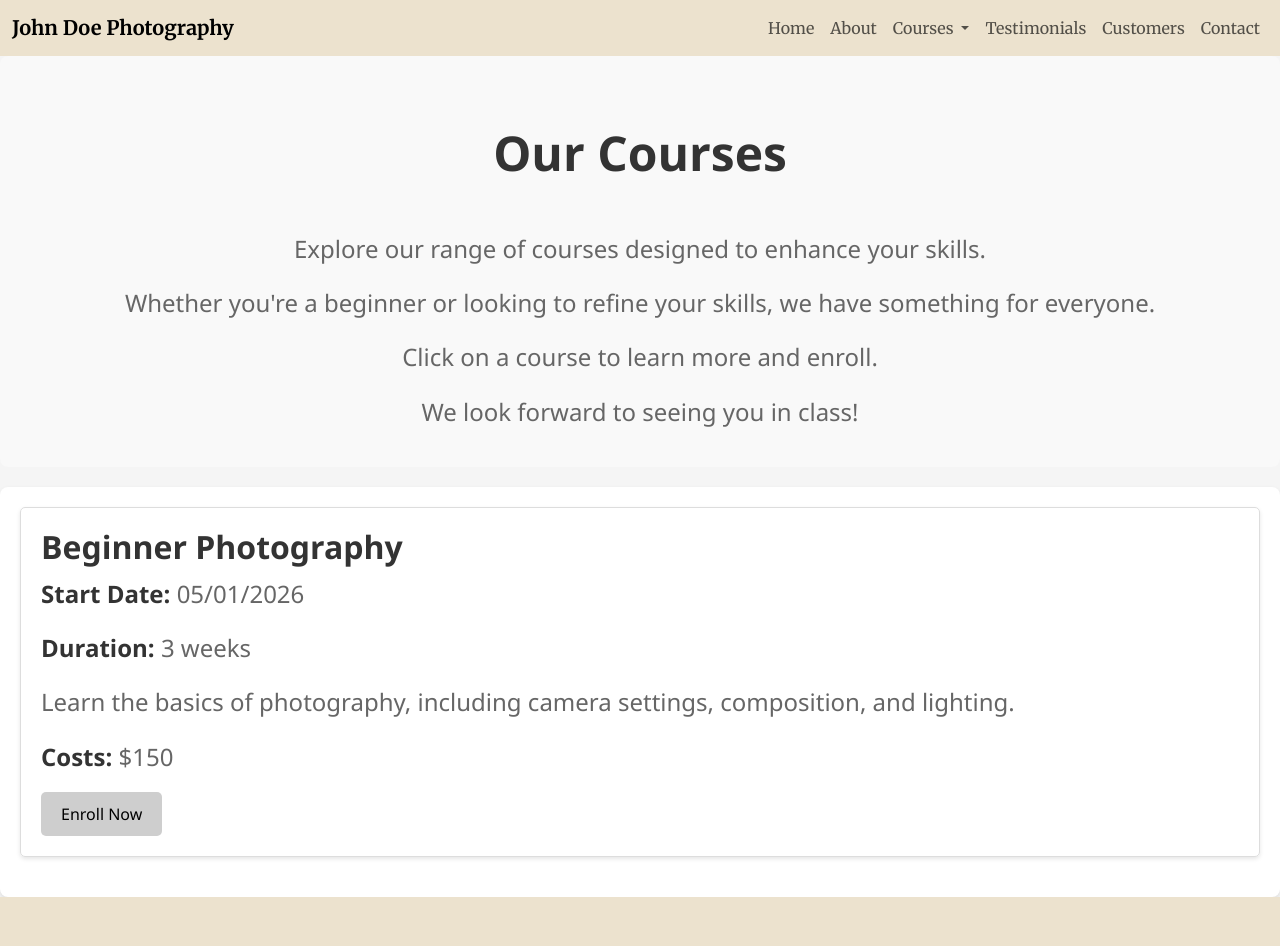
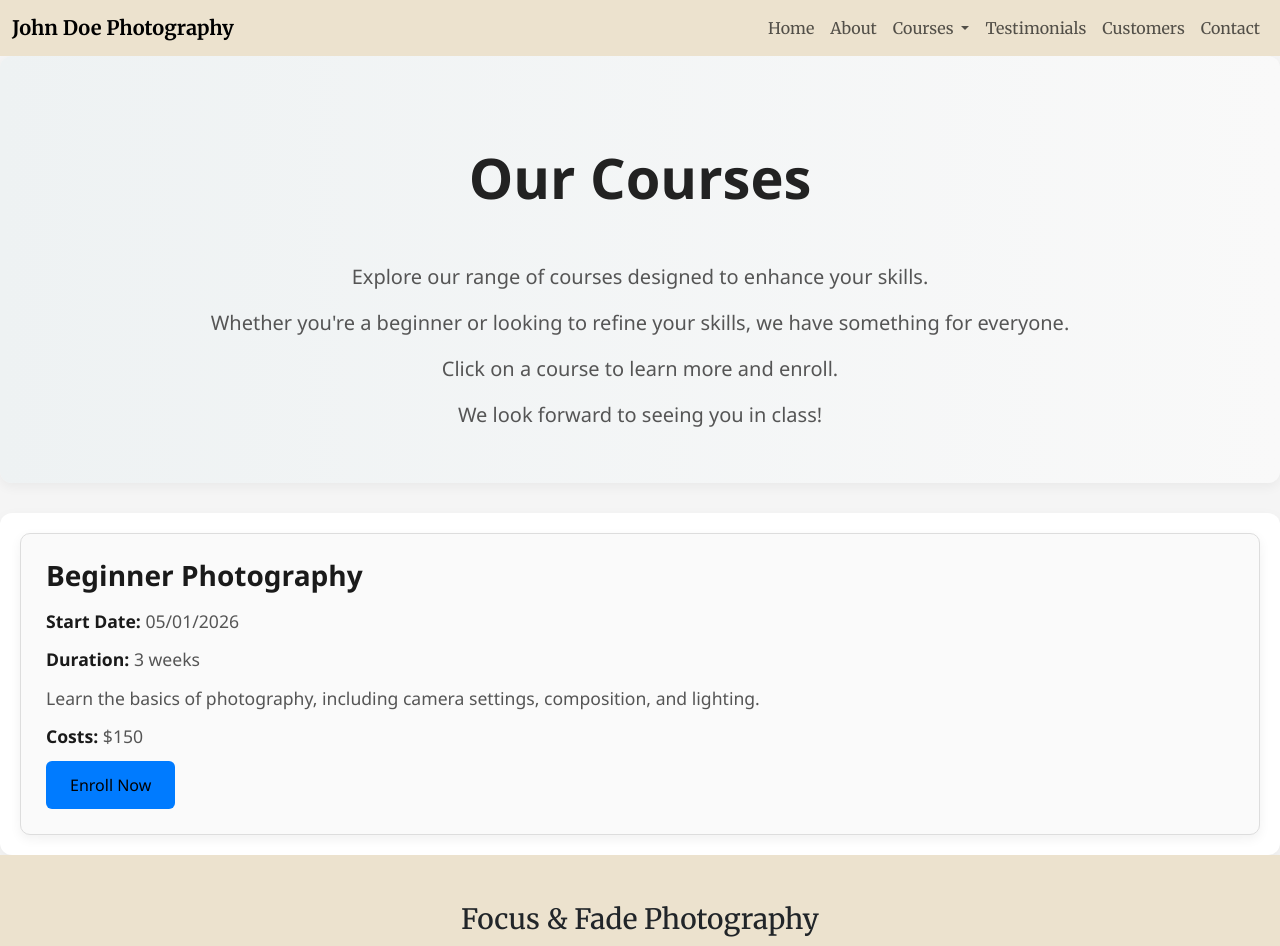
Before and after one commit to santiagoAlvRu/photographerswebpage, an Angular app: page /course-detail/1 in a window 1280 px wide. Shown: the top 946 px of the page. Built offline with nearby package versions, Linux system fonts and the light colour scheme.

Commit message:
final details on course-detail comp

```diff
--- a/src/app/components/course-detail/course-detail.component.css
+++ b/src/app/components/course-detail/course-detail.component.css
@@ -1,72 +1,81 @@
-/* General Styles for Course Detail and Course List  */
+/* General Styles for Course Detail */
 .courses-detail {
-    padding: 20px;
-    background-color: #f9f9f9;
-    border-radius: 8px;
-    margin-bottom: 20px;
+  padding: 40px 20px;
+  background: linear-gradient(to right, #eef2f3, #f9f9f9);
+  border-radius: 12px;
+  margin-bottom: 30px;
   text-align: center;
+  box-shadow: 0 4px 12px rgba(0, 0, 0, 0.05);
 }
 
 .courses-detail h1 {
-    font-size: 3em;
-    color: #333;
+  font-size: 3.5em;
+  color: #222;
+  margin-bottom: 20px;
+  font-weight: 700;
+}
+
+.courses-detail p {
+  font-size: 1.25rem;
+  color: #555;
+  line-height: 1.8;
   margin-bottom: 10px;
 }
 
-  .courses-detail p {
-    font-size: 1.5rem;
-    color: #666;
-    line-height: 1.6;
-  }
-
-  /* Courses list Styles */
+/* Courses List Styles */
 .course-list {
+  display: grid;
+  grid-template-columns: repeat(auto-fit, minmax(320px, 1fr));
+  gap: 30px;
   padding: 20px;
-    background-color: #fff;
-    border-radius: 8px;
-    box-shadow: 0 2px 4px rgba(0, 0, 0, 0.1);
+  background-color: #ffffff;
+  border-radius: 12px;
+  box-shadow: 0 6px 16px rgba(0, 0, 0, 0.05);
 }
 
 .course-item {
+  background-color: #fafafa;
   border: 1px solid #ddd;
-    padding: 20px;
-    margin-bottom: 20px;
-    border-radius: 5px;
-    box-shadow: 0 2px 4px rgba(0, 0, 0, 0.1);
-    transition: transform 0.3s ease;
+  padding: 25px;
+  border-radius: 10px;
+  box-shadow: 0 4px 12px rgba(0, 0, 0, 0.06);
+  transition: transform 0.3s ease, box-shadow 0.3s ease;
 }
 
 .course-item:hover {
-    transform: translateY(-5px);
+  transform: translateY(-8px);
+  box-shadow: 0 8px 20px rgba(0, 0, 0, 0.08);
 }
 
 .course-item h2 {
-    font-size: 2rem;
-    color: #333;
-    margin-top: 0;
+  font-size: 1.75rem;
+  color: #2c3e50;
+  margin-bottom: 15px;
 }
 
 .course-item p {
-    font-size: 1.5em;
-    color: #666;
-    line-height: 1.6;
+  font-size: 1.1rem;
+  color: #555;
+  margin-bottom: 12px;
 }
 
 .course-item strong {
-    font-weight: bold;
-    color: #333;
+  font-weight: 600;
+  color: #1a1a1a;
 }
 
 .course-item button {
-    background-color: rgba(128, 128, 128, 0.39);
+  background-color: #007bff;
   color: #fff;
   border: none;
-    padding: 10px 20px;
-    border-radius: 5px;
+  padding: 12px 24px;
+  border-radius: 6px;
+  font-size: 1rem;
   cursor: pointer;
-    transition: background-color 0.3s ease;
+  transition: background-color 0.3s ease, transform 0.2s ease;
 }
 
 .course-item button:hover {
-    background-color: rgb(93, 93, 93);
+  background-color: #0056b3;
+  transform: scale(1.03);
 }
```
Lines whose indentation alone changed are shown as unchanged.
